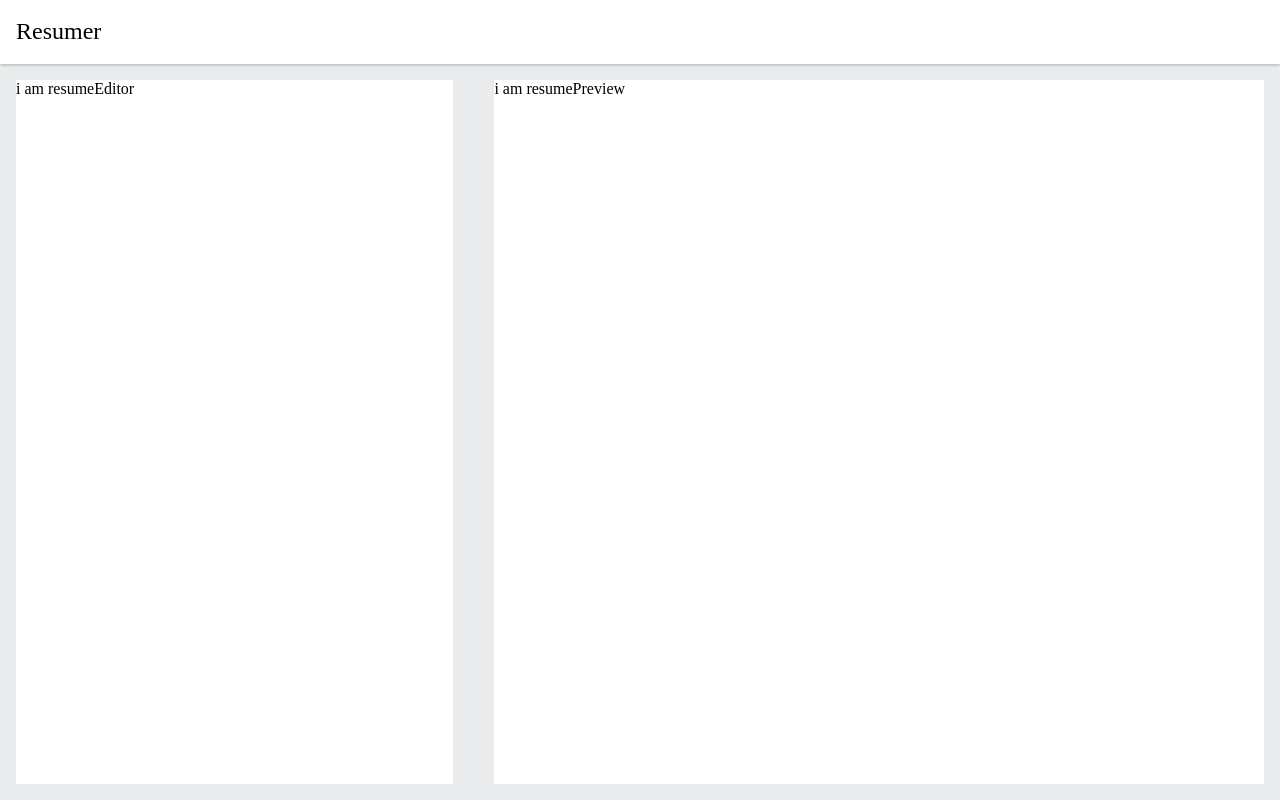
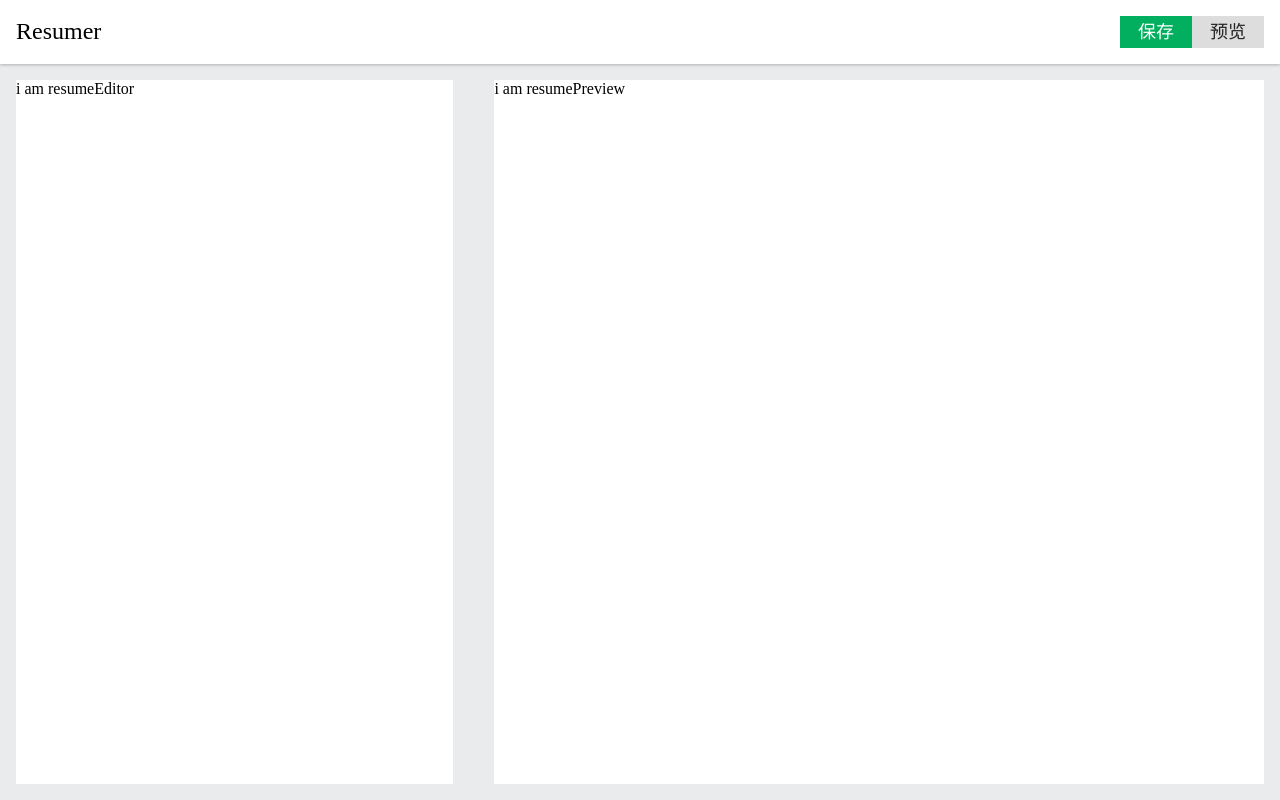
Before and after one commit to wpsumsun/resumer-vue, a Vue app: page / in a window 1280 px wide. Built offline with nearby package versions, Linux system fonts and the light colour scheme.

Commit message:
topbar添加两个按钮

```diff
--- a/src/components/Topbar.vue
+++ b/src/components/Topbar.vue
@@ -2,6 +2,10 @@
     <div id="topbar">
         <div class="wrapper">
             <span class="logo">Resumer</span>
+            <div class="actions">
+                <button class="primary">保存</button>
+                <button>预览</button>
+            </div>
         </div>
     </div>
 </template>
@@ -12,25 +16,41 @@
     }
 </script>
 
-<style>
+<style scoped lang="scss">
   #topbar{
     background:#ffffff;
     box-shadow:0 1px 3px 0 rgba(0,0,0,0.25);
-  }
-  #topbar>.wrapper{
+    >.wrapper{
         min-width: 1024px;
         max-width: 1440px;
         margin: 0 auto;
         height:64px;
         padding:0 16px;
     }
-  #topbar>.wrapper{
+    >.wrapper{
         display: flex;
         justify-content: space-between;
         align-items: center;
     }
-  #topbar .logo{
+    .logo{
         font-size:24px;
         color:#000000;
     }
+  }
+  button{
+    width:72px;
+    height:32px;
+    border: none;
+    cursor: pointer;
+    font-size: 18px;
+    background:#ddd;
+    color: #222;
+    &:hover{
+      box-shadow: 1px 1px 1px hsla(0, 0, 0, 0.50);
+    }
+    &.primary{
+      background:#02af5f;
+      color: white;
+    }
+  }
 </style>
```
Lines whose indentation alone changed are shown as unchanged.
